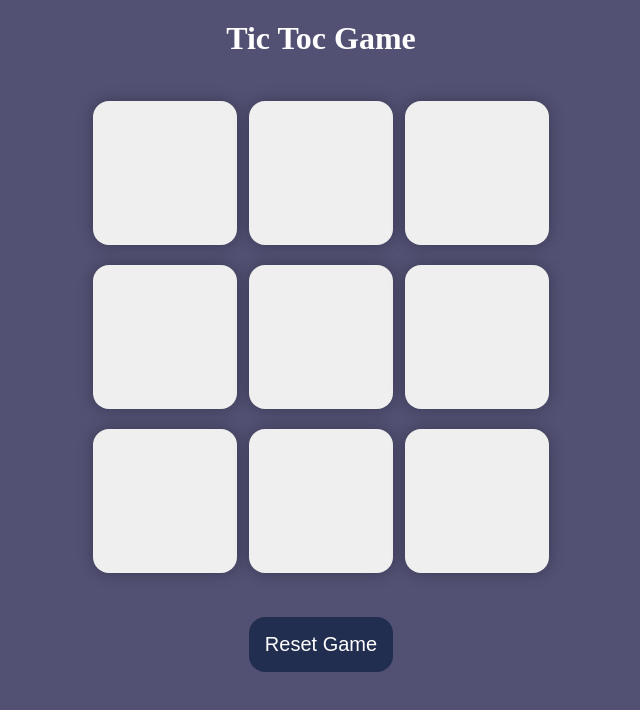
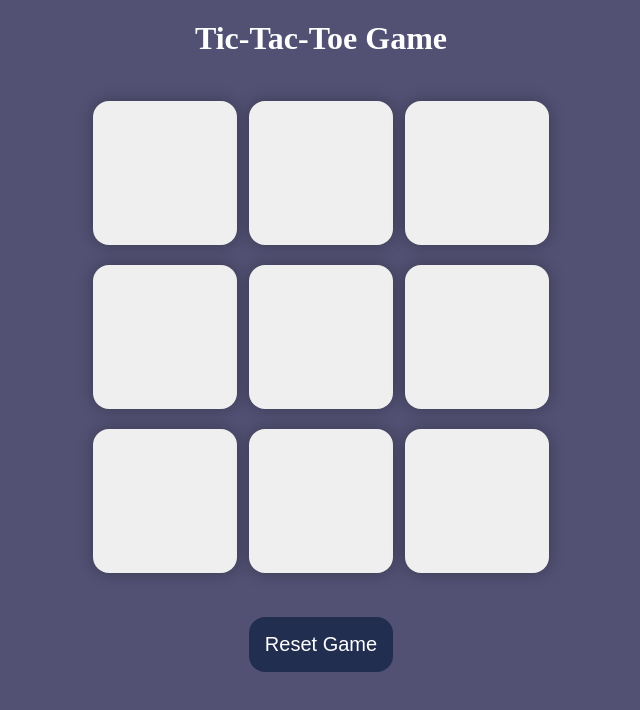
Before and after one commit to samyakraka/Tic-Tac-Toe, a plain HTML site: page index.html in a window 1280 px wide. Shown: the whole page, without its empty margins (319-959 px from the left). Drawn offline with Linux system fonts and the light colour scheme.

Commit message:
Update index.html

```diff
--- a/index.html
+++ b/index.html
@@ -12,7 +12,7 @@
         <button class="new-btn">New Game</button>
     </div>
     <main>
-        <h1>Tic Toc Game</h1>
+        <h1>Tic-Tac-Toe Game</h1>
         <div class="container">
             <div class="game">
                 <button class="box"></button>
```
